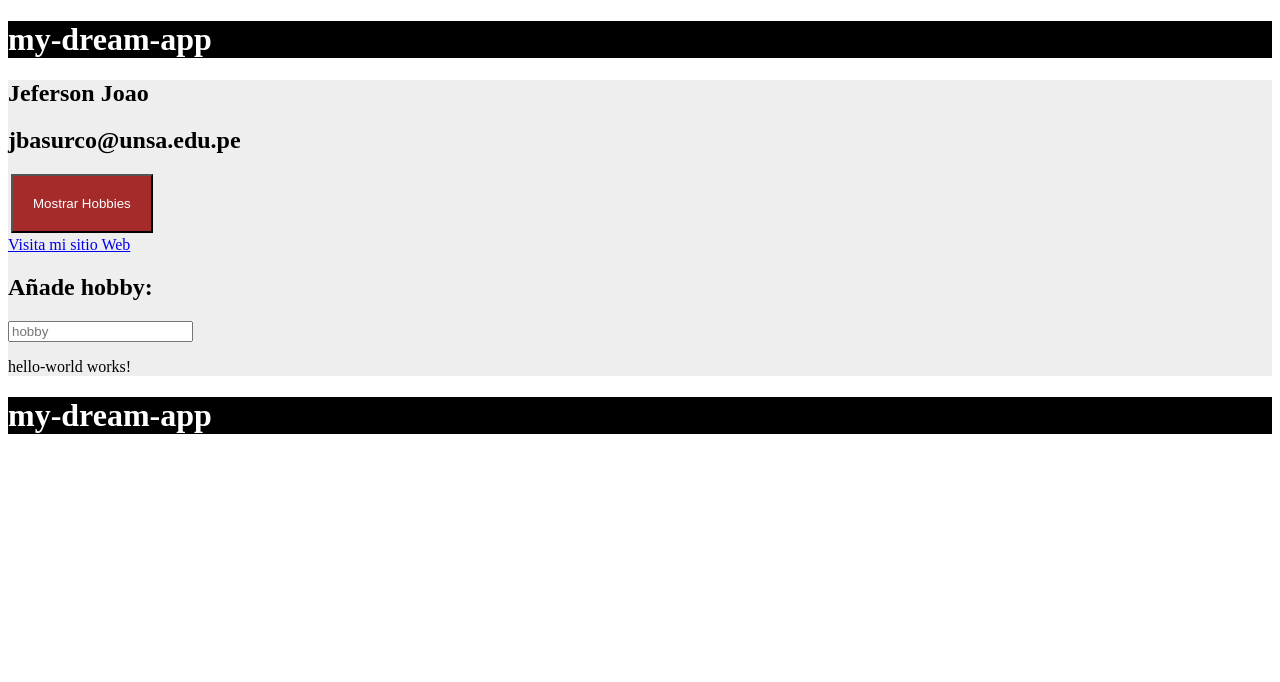
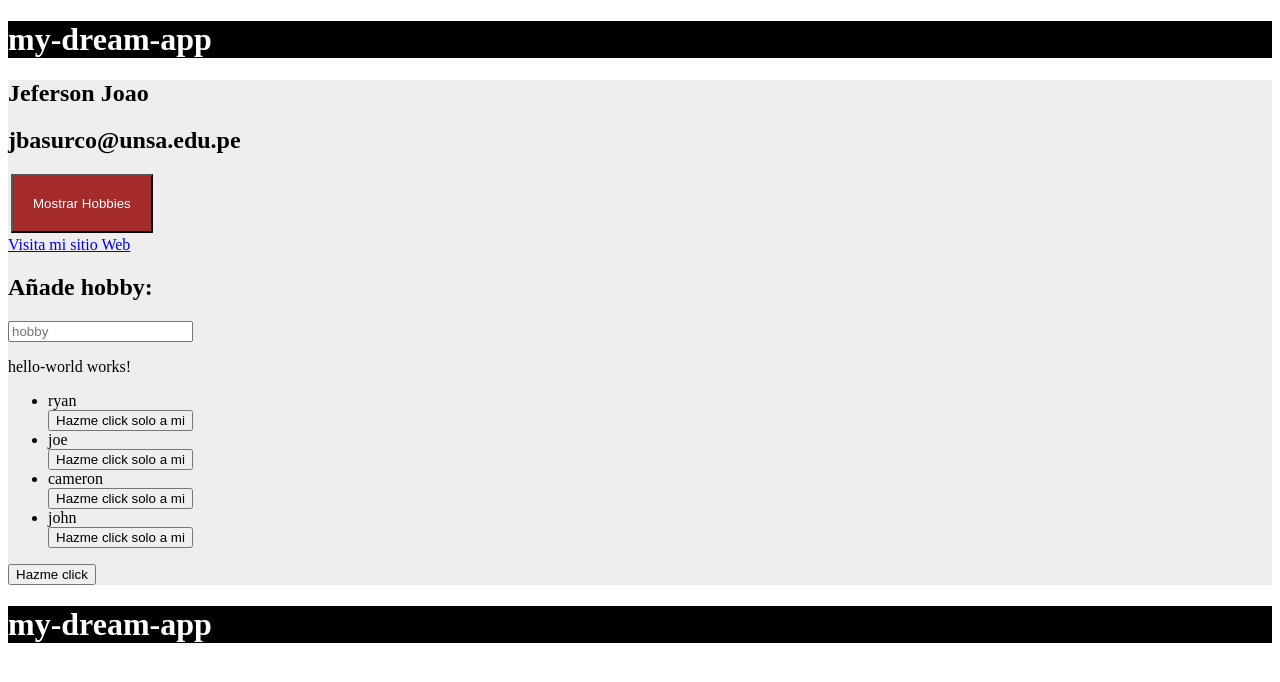
Before and after one commit to JefersonPWeb2/TareaAngular, an Angular app in the folder my-dream-app/: page / in a window 1280 px wide. Shown: the top 682 px of the page. Built offline with nearby package versions, Linux system fonts and the light colour scheme.

Commit message:
Agregando botones de alerta

```diff
--- a/my-dream-app/src/app/app.component.html
+++ b/my-dream-app/src/app/app.component.html
@@ -20,6 +20,10 @@
     <input #hobby type="text" placeholder="hobby">
   </form>
   <app-hello-world>Aqui</app-hello-world>
+  <ul>
+    <app-user *ngFor="let user of users" [nameUser]="user"></app-user>
+  </ul>
+  <button (click)="sayHello()">Hazme click</button>
 </div>
 <div class="black">
   <h1>{{ title }}</h1>
--- a/my-dream-app/src/app/app.component.ts
+++ b/my-dream-app/src/app/app.component.ts
@@ -11,6 +11,8 @@ export class AppComponent {
   webpage : string;
   hobbies : string[];
   showHobbies : boolean;
+  users = ['ryan','joe','cameron','john'];
+  activated = false;
   constructor(){
     console.log("Constructor working...");
     this.name = "Jeferson Joao";
@@ -18,6 +20,9 @@ export class AppComponent {
     this.webpage = "http://www.unsa.edu.pe";
     this.hobbies = ["Futbol","Programación","Netflix"];
     this.showHobbies = false;
+  }
+  sayHello() {
+    alert("Hola Desde app.component");
   }
   showhobbies (){
     return true;
--- a/my-dream-app/src/app/user/user.component.html
+++ b/my-dream-app/src/app/user/user.component.html
@@ -1 +1,2 @@
-<p>user works!</p>
+<li>{{ nameUser }}</li>
+<button (click)="sayhello(nameUser)">Hazme click solo a mi</button>
--- a/my-dream-app/src/app/user/user.component.ts
+++ b/my-dream-app/src/app/user/user.component.ts
@@ -1,10 +1,14 @@
-import { Component } from '@angular/core';
+import { Component, OnInit, Input } from '@angular/core';
 
 @Component({
   selector: 'app-user',
   templateUrl: './user.component.html',
   styleUrl: './user.component.css'
 })
-export class UserComponent {
-
+export class UserComponent implements OnInit{
+  @Input() nameUser:any;
+  ngOnInit() {}
+  sayhello(nameUser:any) {
+    alert("Hola "+nameUser);
+  }
 }
```
